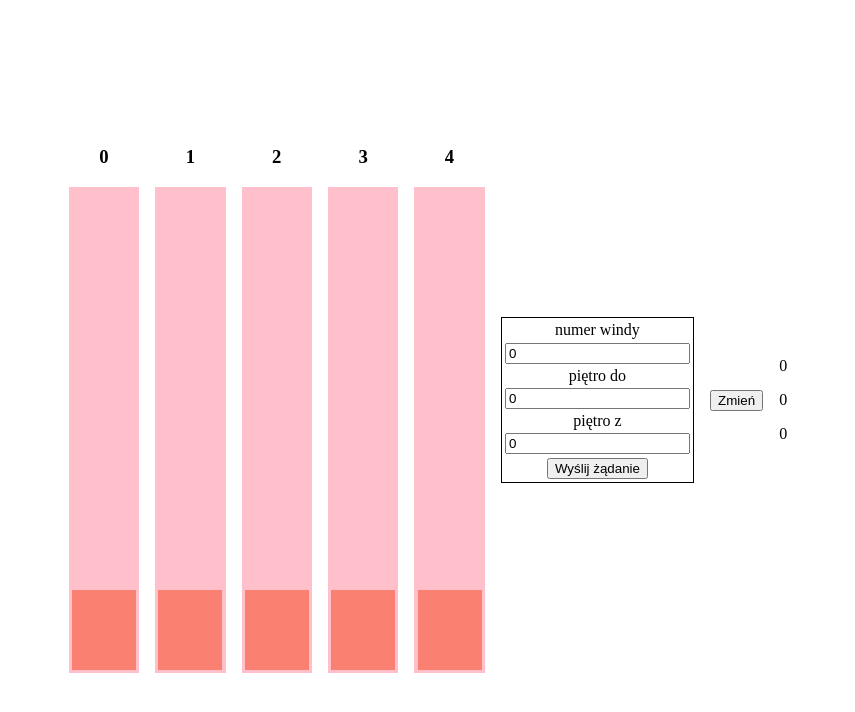
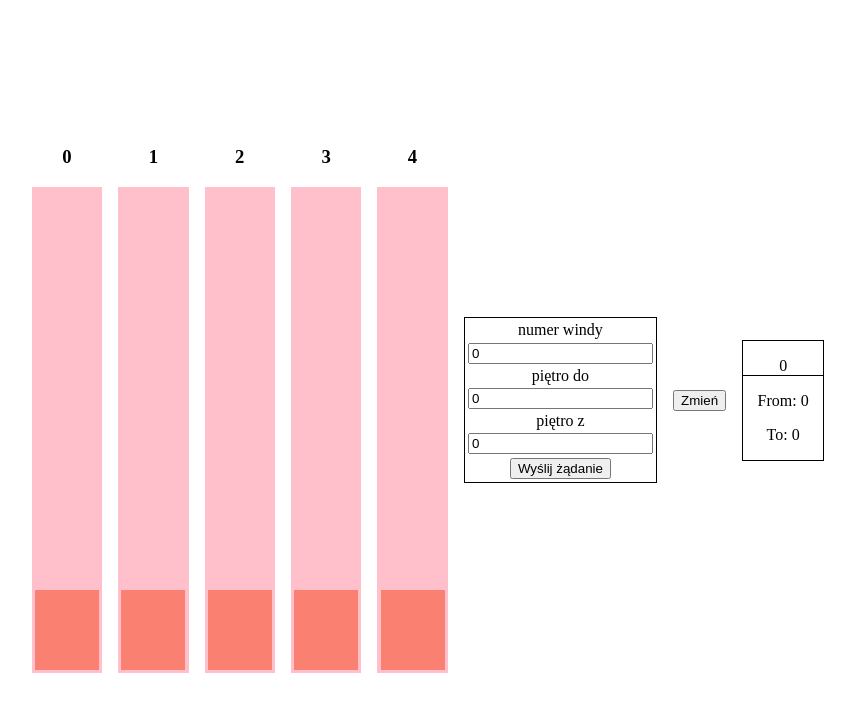
Before and after one commit to pzareba22/elevators, a React (Create React App) app: page / in a window 1280 px wide. Both pictures are taken after a click on the input "Wyślij żądanie". Shown: the top 712 px of the page, without its empty margins (212-1067 px from the left). Built offline with nearby package versions, Linux system fonts and the light colour scheme.

Commit message:
started working on RequestBox component

```diff
--- a/src/components/RequestBox.tsx
+++ b/src/components/RequestBox.tsx
@@ -1,4 +1,5 @@
 import React from "react";
+import "../styles/RequestBox.sass";
 
 type Props = {
     elevatorNo: number;
@@ -10,8 +11,8 @@ const RequestBox: React.FC<Props> = (props) => {
     return (
         <div className="requestBox">
             <p>{props.elevatorNo}</p>
-            <p>{props.floorFrom}</p>
-            <p>{props.floorTo}</p>
+            <p>From: {props.floorFrom}</p>
+            <p>To: {props.floorTo}</p>
         </div>
     );
 };
--- /dev/null
+++ b/src/styles/RequestBox.sass
@@ -0,0 +1,7 @@
+.requestBox
+    border: 1px solid black
+    width: 5em
+    text-align: center
+
+    p:first-of-type
+        border-bottom: 1px solid black
```
